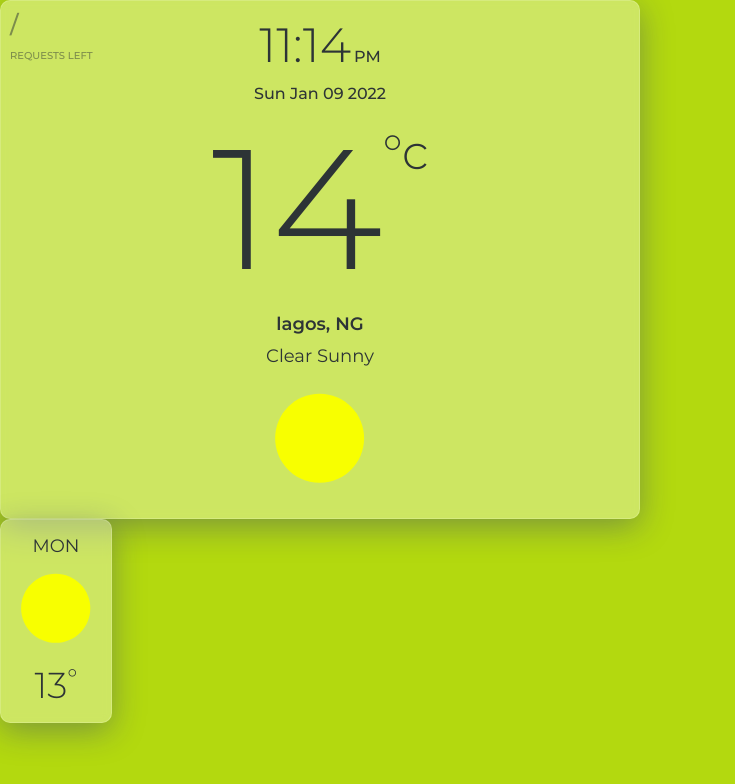
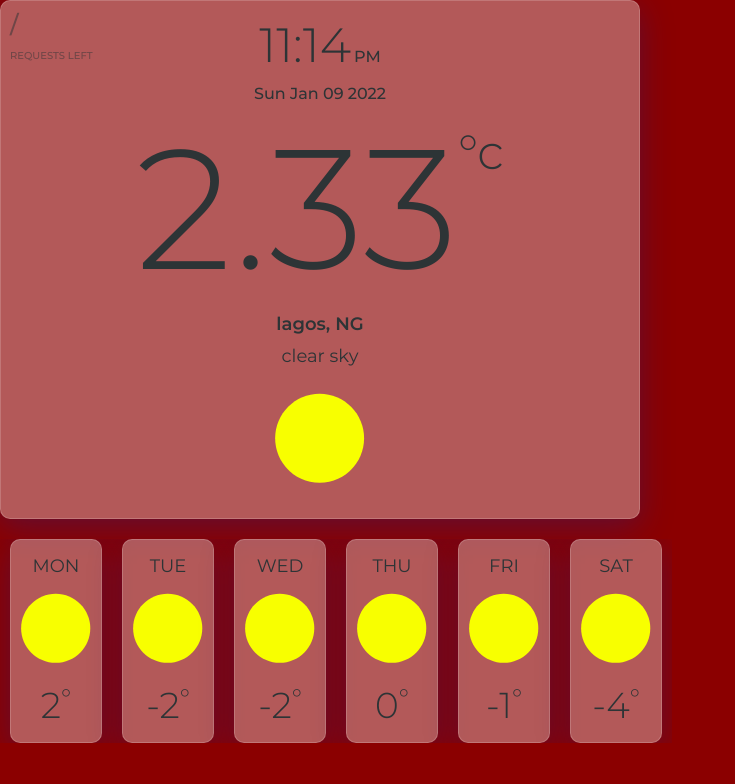
Before and after one commit to Heyeso/WeatherNow, a React (Create React App) app: page / in a window 1280 px wide. Shown: the top 784 px of the page, without its empty margins (0-735 px from the left). Built offline with nearby package versions, Linux system fonts and the light colour scheme.

Commit message:
Feat: Temperature Conversion to C and F

```diff
--- a/src/pages/main/components/dailycard.tsx
+++ b/src/pages/main/components/dailycard.tsx
@@ -7,6 +7,7 @@ const DailyCardContainer = styled.section`
   position: relative;
   max-width: 90px;
   height: fit-content;
+  margin: 0 10px;
   padding: 15px 10px;
   color: ${COLORS.TEXT};
   display: flex;
@@ -61,7 +62,7 @@ const TemperatureContain = styled.p`
 interface Props {
   Date: string;
   Temperature: number;
-  Weather: WEATHER;
+  Weather: string;
 }
 function DailyCard({ Date, Temperature, Weather }: Props) {
   return (
--- a/src/pages/main/mainpage.tsx
+++ b/src/pages/main/mainpage.tsx
@@ -5,6 +5,8 @@ import {
   COLORS,
   CurrentCardVM,
   DailyCardVM,
+  KelvinToCelsius,
+  KelvinToFahrenheit,
   RateLimit,
   SearchCardVM,
   WEATHER,
@@ -52,6 +54,15 @@ const BGcolorContainer = styled.div<BGProps>`
   background-color: ${(props) => props.backGroundColor || "white"};
 `;
 
+const DailyCardContainer = styled.section`
+  display: flex;
+  max-width: fit-content;
+  margin: 20px 0 0;
+  padding: 0;
+  overflow-x: auto;
+  flex-wrap: nowrap;
+`;
+
 const SampleDay: DailyCardVM = {
   temperature: {
     day: 13,
@@ -63,19 +74,6 @@ const SampleDay: DailyCardVM = {
   },
 };
 
-const SampleCurrent: CurrentCardVM = {
-  city: "Lagos",
-  country: "NG",
-  sunrise: 1485762037,
-  sunset: 1485794875,
-  temperature: 14,
-  weather: {
-    main: WEATHER.SUNNY,
-    description: "Clear Sunny",
-  },
-  daily: [SampleDay],
-};
-
 interface BGProps {
   backGroundColor?: string;
 }
@@ -84,11 +82,20 @@ function MainPage() {
   const { search } = useParams();
 
   const [data, setData] = useState<CurrentCardVM | null>(null);
+  const [toCelsius, setToCelsius] = useState<boolean>(true);
   const [searchData, setSearchData] = useState<SearchCardVM | null>(null);
   const [rateLimit, setRateLimit] = useState<RateLimit>({
     limit: "0",
     remaining: "0",
   });
+  const [dailySeq, setDailySeq] = useState<string[]>([
+    "MON",
+    "TUE",
+    "WED",
+    "THU",
+    "FRI",
+    "SAT",
+  ]);
 
   useEffect(() => {
     const GetCurrentWeather = async () => {
@@ -100,19 +107,105 @@ function MainPage() {
             limit: response.headers.get("X-RateLimit-Limit"),
             remaining: response.headers.get("X-RateLimit-Remaining"),
           };
-          console.log(rateLimits);
           setRateLimit(rateLimits);
           return response.json();
         })
-        .then((dataBook) => {
-          setData(dataBook);
-          console.log(dataBook);
+        .then((weatherData) => {
+          setData(weatherData);
+          console.log(data);
         })
         .catch((err) => console.log(err));
     };
-    if (search) console.log(search);
-    else GetCurrentWeather();
+    const DailySequence = () => {
+      let temp = ["SUN", "MON", "TUE", "WED", "THU", "FRI", "SAT"];
+      const today = temp[new Date().getDay()];
+      while (true) {
+        let current = temp.shift();
+        if (current === today) return setDailySeq(temp);
+        else if (current) temp.push(current);
+      }
+    };
+    if (search) {
+      console.log(search);
+    } else {
+      GetCurrentWeather();
+      DailySequence();
+    }
   }, []);
+
+  const SampleCurrent: CurrentCardVM = {
+    city: "Carney",
+    country: "US",
+    sunrise: 1641471967,
+    sunset: 1641471967,
+    temperature: 275.48,
+    weather: {
+      main: "Clear",
+      description: "clear sky",
+    },
+    daily: [
+      {
+        temperature: {
+          day: 275.37,
+          night: 272.81,
+        },
+        weather: {
+          main: "Snow",
+          description: "light snow",
+        },
+      },
+      {
+        temperature: {
+          day: 270.29,
+          night: 267.38,
+        },
+        weather: {
+          main: "Snow",
+          description: "snow",
+        },
+      },
+      {
+        temperature: {
+          day: 270.58,
+          night: 270.02,
+        },
+        weather: {
+          main: "Clear",
+          description: "clear sky",
+        },
+      },
+      {
+        temperature: {
+          day: 273.79,
+          night: 275.64,
+        },
+        weather: {
+          main: "Rain",
+          description: "moderate rain",
+        },
+      },
+      {
+        temperature: {
+          day: 272.14,
+          night: 268.52,
+        },
+        weather: {
+          main: "Rain",
+          description: "light rain",
+        },
+      },
+      {
+        temperature: {
+          day: 268.73,
+          night: 268.26,
+        },
+        weather: {
+          main: "Clouds",
+          description: "broken clouds",
+        },
+      },
+    ],
+  };
 
   return (
     <MainPageContainer>
@@ -120,16 +213,30 @@ function MainPage() {
         backGroundColor={TemperatureColorGenerator(SampleCurrent.temperature)}
       >
         <CurrentCard
+          toCelsius={toCelsius}
           Temperature={SampleCurrent.temperature}
           Description={SampleCurrent.weather.description}
           Location={{ City: "lagos", Country: "NG" }}
           Weather={SampleCurrent.weather.main}
         />
-        <DailyCard
-          Date="MON"
-          Temperature={SampleDay.temperature.day}
-          Weather={SampleDay.weather.main}
-        />
+        <DailyCardContainer>
+          {SampleCurrent.daily.map((element, index) => (
+            <DailyCard
+              key={index}
+              Date={dailySeq[index]}
+              Temperature={
+                toCelsius
+                  ? parseInt(
+                      KelvinToCelsius(element.temperature.day).toFixed(2)
+                    )
+                  : parseInt(
+                      KelvinToFahrenheit(element.temperature.day).toFixed(2)
+                    )
+              }
+              Weather={element.weather.main}
+            />
+          ))}
+        </DailyCardContainer>
       </BGcolorContainer>
       <RateLimitContainer>
         {rateLimit.remaining}/{rateLimit.limit}
@@ -213,20 +320,24 @@ interface CurrentCardProps {
     City: string;
     Country: string;
   };
-  Weather: WEATHER;
+  Weather: string;
+  toCelsius: boolean;
 }
 const CurrentCard = ({
   Temperature,
   Description,
   Location,
   Weather,
+  toCelsius,
 }: CurrentCardProps) => {
   return (
     <CurrentCardContainer>
       <CurrentDayTime />
       <TemperatureContain>
-        {Temperature}
-        <span>°c</span>
+        {toCelsius
+          ? KelvinToCelsius(Temperature).toFixed(2)
+          : KelvinToFahrenheit(Temperature).toFixed(2)}
+        {toCelsius? <span>°c</span>  : <span>°F</span>}
       </TemperatureContain>
       <LocationContain>
         {Location.City}, {Location.Country}
--- a/src/utils/constants.ts
+++ b/src/utils/constants.ts
@@ -21,7 +21,7 @@ export interface DailyCardVM {
     night: number;
   };
   weather: {
-    main: WEATHER;
+    main: string;
     description: string;
   };
 }
@@ -33,8 +33,8 @@ export interface CurrentCardVM {
   sunset: number;
   temperature: number;
   weather: {
-      main: WEATHER;
-      description: string;
+    main: string;
+    description: string;
   };
   daily: DailyCardVM[];
 }
@@ -46,8 +46,8 @@ export interface SearchCardVM {
   sunset: number;
   temperature: number;
   weather: {
-      main: WEATHER;
-      description: string;
+    main: string;
+    description: string;
   };
 }
 
@@ -55,3 +55,11 @@ export interface RateLimit {
   limit: string | null;
   remaining: string | null;
 }
+
+export const KelvinToCelsius = (value: number) => {
+  return value - 273.15;
+};
+
+export const KelvinToFahrenheit = (value: number) => {
+  return ((value - 273.15) * 9) / 5 + 32;
+};
```
